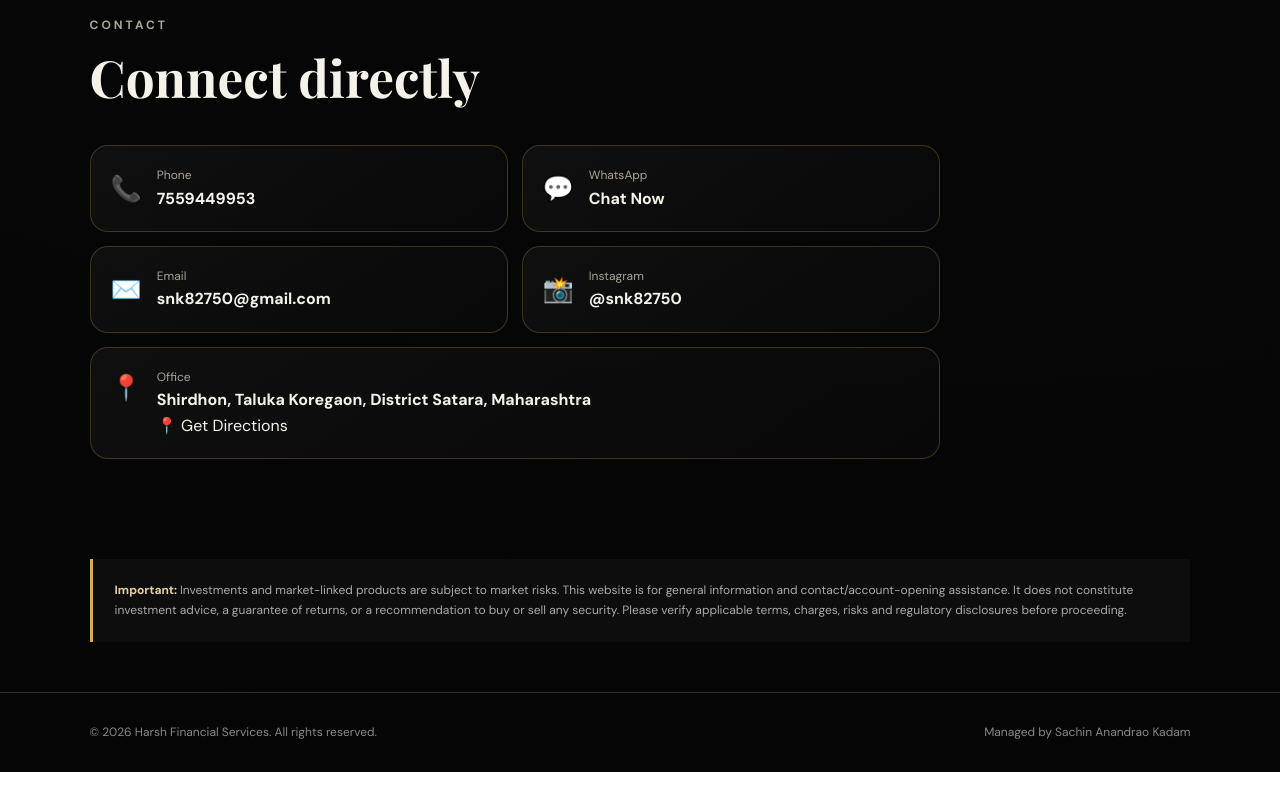
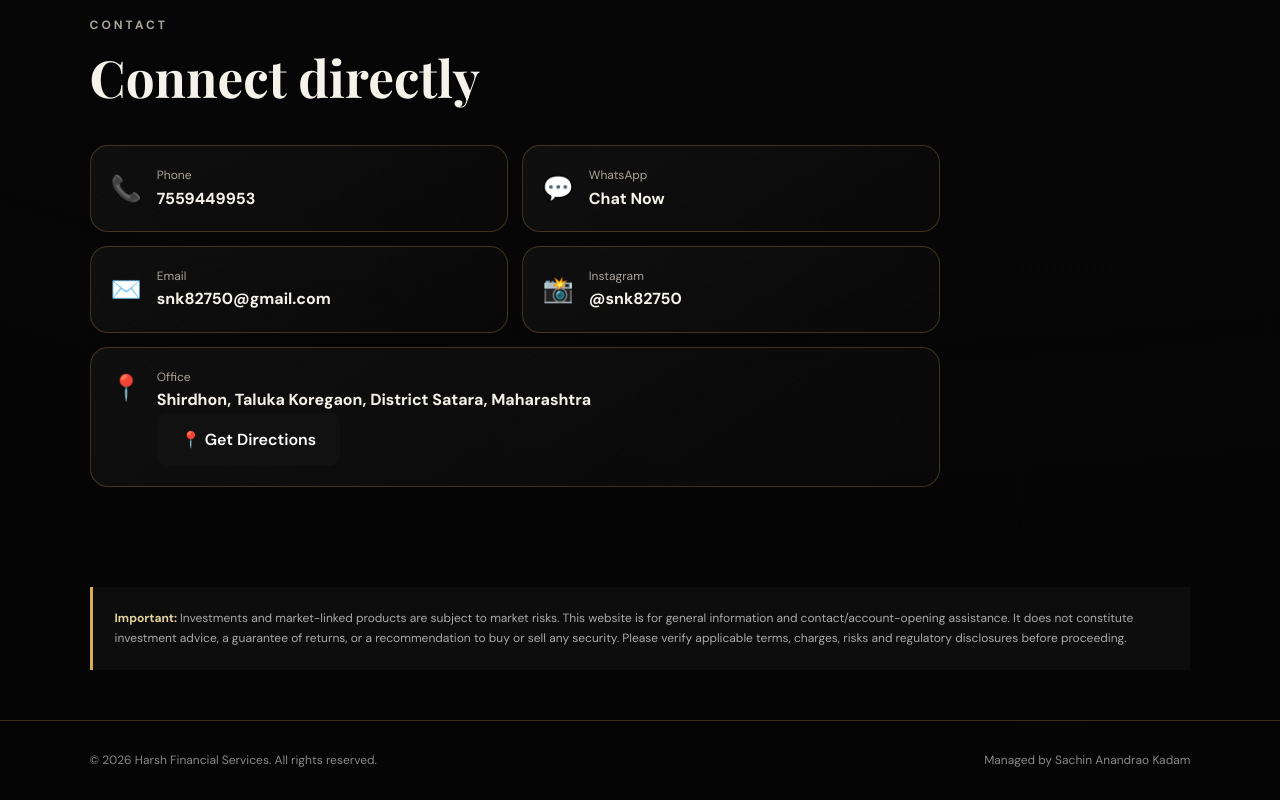
Before and after one commit to harshwebstudio/HARSH-FINANCIAL-SERVICES-, a plain HTML site: page index.html in a window 1280 px wide. Shown: the part 2273-3073 px from the top of the page. Before the commit the page ends 3045 px from the top, so only its background shows below. Drawn offline with nearby package versions, Linux system fonts and the light colour scheme.

Commit message:
Add Get Directions button with Google Maps office location

```diff
--- a/style.css
+++ b/style.css
@@ -882,3 +882,18 @@ footer {
     }
 
   }
+.directions-btn {
+    display: inline-block;
+    padding: 14px 24px;
+    background: #111;
+    color: #fff;
+    text-decoration: none;
+    border-radius: 10px;
+    font-weight: 600;
+    transition: 0.3s ease;
+}
+
+.directions-btn:hover {
+    transform: translateY(-2px);
+    opacity: 0.9;
+}
```
